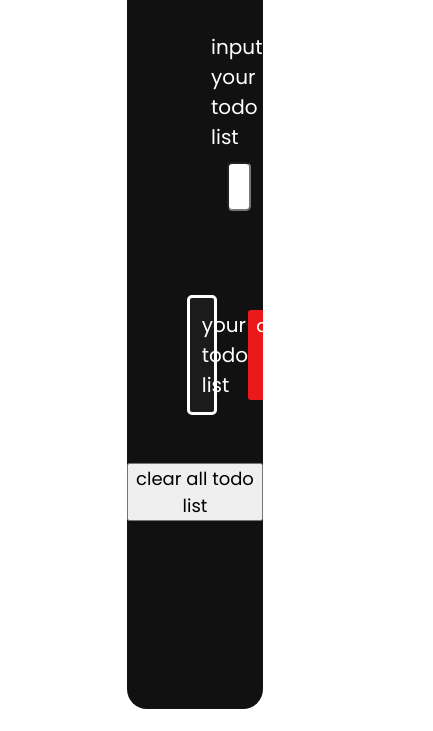
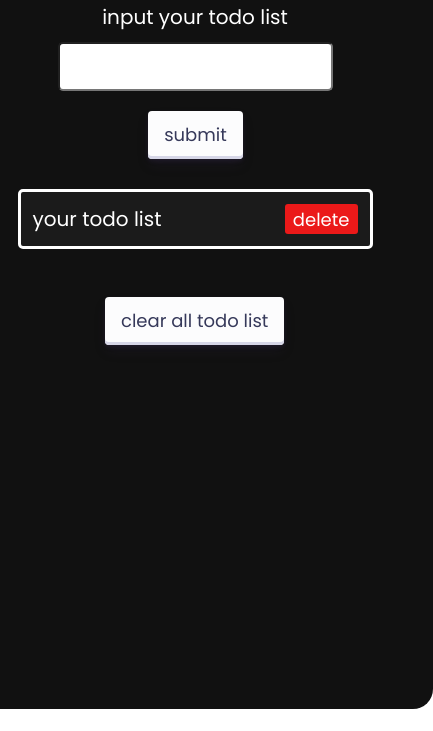
Before and after one commit to obitwicaksono/todo-list-web-app, a plain HTML site: page index.html in a window 390 px wide. Shown: the part 113-844 px from the top of the page, 433 px wide, since content can reach past the window. Drawn offline with Linux system fonts and the light colour scheme.

Commit message:
memperbaiki fungsi delete dan delete all, responsive mobile

```diff
--- a/app.js
+++ b/app.js
@@ -2,11 +2,11 @@ const formInputTodo = document.querySelector(".form-wrap-input-todo");
 const inputTodo = document.querySelector(".input-input-todo");
 const todoList = document.querySelector(".list-group");
 const deleteTodoItem = document.querySelector(".delete-todo-item");
-const clearAllTodos = document.querySelector(".submit-button")
+const clearAllTodos = document.querySelector(".clear-clear-all-todo-list")
 
 formInputTodo.addEventListener("submit", addTodo);
 todoList.addEventListener("click", deleteTodo);
-todoList.addEventListener("click", deleteAllTodos)
+clearAllTodos.addEventListener("click", deleteAllTodos);
 
 function addTodo(e) {
   e.preventDefault();
--- a/style.css
+++ b/style.css
@@ -1,7 +1,9 @@
-*, html, body {
+*,
+html,
+body {
   margin: 0px;
   padding: 0px;
-    font-family: 'Poppins', sans-serif;
+  font-family: "Poppins", sans-serif;
 }
 
 .parent-container {
@@ -11,13 +13,12 @@
 }
 
 .container {
-    width: 35%;
+  max-width: 475px;
   height: 95vh;
   background-color: #111111;
   display: flex;
   flex-direction: column;
   border-radius: 20px;
-    overflow: scroll;
 }
 
 .wrap-header {
@@ -45,7 +46,6 @@
   border-radius: 5px;
 }
 
-
 .wrap-input-todo {
   display: flex;
   flex-direction: column;
@@ -59,7 +59,7 @@
   margin: 0px;
   padding: 0px;
   justify-content: center;
-    padding: 30px 100px 0px 100px;
+  padding: 0px 100px 0px 100px;
 }
 
 .p-input-todo {
@@ -81,6 +81,51 @@
   margin: 20px 190px 0px 190px;
 }
 
+/* CSS */
+.submit-button {
+  align-items: center;
+  appearance: none;
+  background-color: #FCFCFD;
+  border-radius: 4px;
+  border-width: 0;
+  box-shadow: rgba(45, 35, 66, 0.4) 0 2px 4px,rgba(45, 35, 66, 0.3) 0 7px 13px -3px,#D6D6E7 0 -3px 0 inset;
+  box-sizing: border-box;
+  color: #36395A;
+  cursor: pointer;
+  display: inline-flex;
+  height: 48px;
+  justify-content: center;
+  line-height: 1;
+  list-style: none;
+  overflow: hidden;
+  padding-left: 16px;
+  padding-right: 16px;
+  position: relative;
+  text-align: left;
+  text-decoration: none;
+  transition: box-shadow .15s,transform .15s;
+  user-select: none;
+  -webkit-user-select: none;
+  touch-action: manipulation;
+  white-space: nowrap;
+  will-change: box-shadow,transform;
+  font-size: 18px;
+}
+
+.submit-button:focus {
+  box-shadow: #D6D6E7 0 0 0 1.5px inset, rgba(45, 35, 66, 0.4) 0 2px 4px, rgba(45, 35, 66, 0.3) 0 7px 13px -3px, #D6D6E7 0 -3px 0 inset;
+}
+
+.submit-button:hover {
+  box-shadow: rgba(45, 35, 66, 0.4) 0 4px 8px, rgba(45, 35, 66, 0.3) 0 7px 13px -3px, #D6D6E7 0 -3px 0 inset;
+  transform: translateY(-2px);
+}
+
+.submit-button:active {
+  box-shadow: #D6D6E7 0 3px 7px inset;
+  transform: translateY(2px);
+}
+
 
 .todo-list {
   color: white;
@@ -90,10 +135,14 @@
 
 .list-group {
   /* padding: 5px 10px 5px 10px; */
+  overflow: auto;
+  scrollbar-width: thin;
+  scrollbar-color: #1b1b1b #111111;
+  max-height: 35vh;
 }
 
 .todo-item {
-    padding: 12px 12px 12px 12px;
+  padding: 12px 12px;
   display: flex;
   justify-content: space-between;
   list-style-type: none;
@@ -123,4 +172,61 @@
 .clear-clear-all-todo-list {
   font-size: 18px;
   padding: 0px 5px;
+  margin-bottom: 10px;
 }
+
+/* CSS */
+.clear-clear-all-todo-list {
+  align-items: center;
+  appearance: none;
+  background-color: #FCFCFD;
+  border-radius: 4px;
+  border-width: 0;
+  box-shadow: rgba(45, 35, 66, 0.4) 0 2px 4px,rgba(45, 35, 66, 0.3) 0 7px 13px -3px,#D6D6E7 0 -3px 0 inset;
+  box-sizing: border-box;
+  color: #36395A;
+  cursor: pointer;
+  display: inline-flex;
+  height: 48px;
+  justify-content: center;
+  line-height: 1;
+  list-style: none;
+  overflow: hidden;
+  padding-left: 16px;
+  padding-right: 16px;
+  position: relative;
+  text-align: left;
+  text-decoration: none;
+  transition: box-shadow .15s,transform .15s;
+  user-select: none;
+  -webkit-user-select: none;
+  touch-action: manipulation;
+  white-space: nowrap;
+  will-change: box-shadow,transform;
+  font-size: 18px;
+}
+
+.clear-clear-all-todo-list:focus {
+  box-shadow: #D6D6E7 0 0 0 1.5px inset, rgba(45, 35, 66, 0.4) 0 2px 4px, rgba(45, 35, 66, 0.3) 0 7px 13px -3px, #D6D6E7 0 -3px 0 inset;
+}
+
+.clear-clear-all-todo-list:hover {
+  box-shadow: rgba(45, 35, 66, 0.4) 0 4px 8px, rgba(45, 35, 66, 0.3) 0 7px 13px -3px, #D6D6E7 0 -3px 0 inset;
+  transform: translateY(-2px);
+}
+
+.clear-clear-all-todo-list:active {
+  box-shadow: #D6D6E7 0 3px 7px inset;
+  transform: translateY(2px);
+}
+
+@media screen and (max-width: 376px) {
+  .input-todo {
+    padding: 0px 50px;
+  }
+
+  .submit-button {
+    margin: 0px 125px;
+    margin-top: 20px;
+  }
+}
```
Lines whose indentation alone changed are shown as unchanged.
